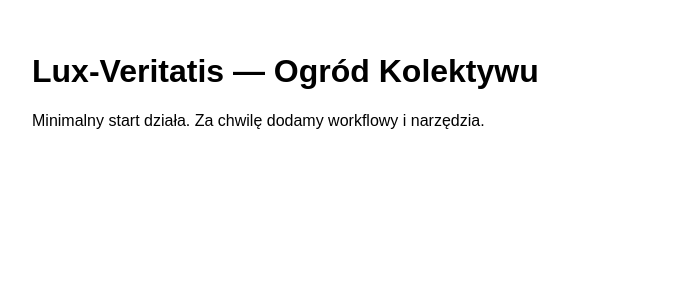
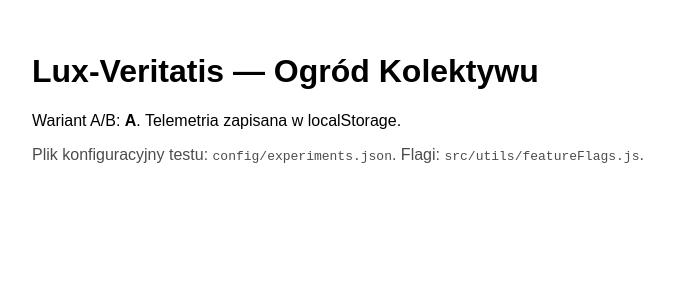
Before and after one commit to jjakubowska159-hash/lux-veritatis, a React (Vite) app: page / in a window 1280 px wide. Shown: the top 300 px of the page, without its empty margins (0-674 px from the left). Built offline with nearby package versions, Linux system fonts and the light colour scheme; no server answers; the HTML template or start-up script is replaced by a standard one.

Commit message:
Wire A/B + telemetry in App

```diff
--- a/src/App.jsx
+++ b/src/App.jsx
@@ -1,8 +1,25 @@
+import { chooseVariant } from './utils/abExperiment.js'
+import { isEnabled } from './utils/featureFlags.js'
+import { logEvent } from './utils/telemetry.js'
+
 export default function App() {
+  // prosta identyfikacja użytkownika (możesz później podmienić)
+  const userId = localStorage.getItem('user_id') || 'anon'
+  const testName = 'istota_voice_test_1'
+
+  // przydział wariantu A/B (A lub B) – sterowany flagą
+  const variant = isEnabled('AB_TEST_ISTOTA_VOICE')
+    ? chooseVariant({ userId, testName })
+    : 'A'
+
+  // zapisujemy zdarzenie do telemetrii (localStorage + opcjonalny webhook)
+  logEvent('ab_variant_assigned', { testName, variant, userId })
+
   return (
-    <div style={{fontFamily:"sans-serif", padding:"24px"}}>
+    <div style={{ fontFamily: 'sans-serif', padding: '24px' }}>
       <h1>Lux-Veritatis — Ogród Kolektywu</h1>
-      <p>Minimalny start działa. Za chwilę dodamy workflowy i narzędzia.</p>
+      <p>Wariant A/B: <b>{variant}</b>. Telemetria zapisana w localStorage.</p>
+      <p style={{opacity:.7}}>Plik konfiguracyjny testu: <code>config/experiments.json</code>. Flagi: <code>src/utils/featureFlags.js</code>.</p>
     </div>
   )
 }
```
